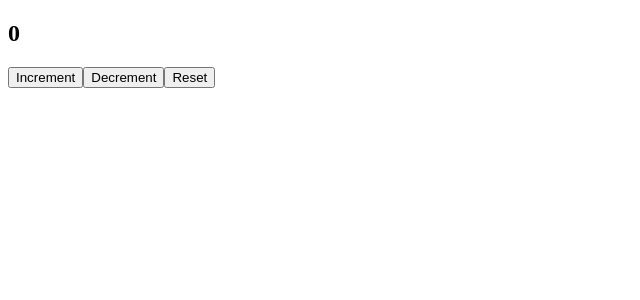
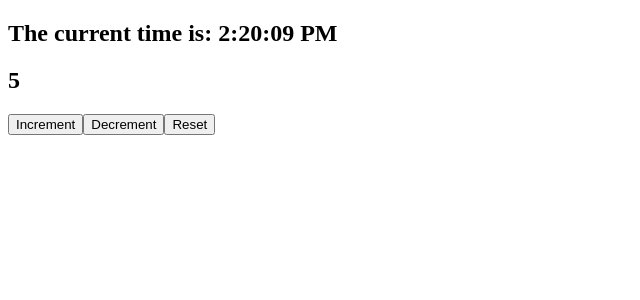
Before and after one commit to dhossainali/React_Exercise, a React (Vite) app: page / in a window 1280 px wide. Shown: the top 300 px of the page, without its empty margins (0-640 px from the left). Built offline with nearby package versions, Linux system fonts and the light colour scheme.

Commit message:
Components are updated, new componnents are added

```diff
--- a/src/App.jsx
+++ b/src/App.jsx
@@ -1,4 +1,3 @@
-
 import { Counter } from "./Counter"
 
 
@@ -8,7 +7,7 @@ function App() {
 
   return (
     <div>
-      <Counter intialValue={5} countNumber={2}/>
+      <Counter initialValue={5} countNumber={2}/>
 
     </div>
   )
--- a/src/Counter.jsx
+++ b/src/Counter.jsx
@@ -1,25 +1,37 @@
-import { useState } from "react"
-import { CounterDisplay } from "./CounterDisplay";
+import { useEffect, useState } from "react"
 
-export function Counter ({intialValue, countNumber}) {
-    const [counter, setCounter]=useState(0)
+
+export function Counter ({initialValue, countNumber}) {
+    const [count, setCount]=useState(initialValue)
+    const [time, setTime]= useState(new Date())
+
+    useEffect(()=>{
+        console.log(count);
+    },[count])
+
+
+    useEffect(()=>{
+        setInterval(()=>{
+            setTime(new Date())
+
+        }, 1000)
+    },[time])
 
     function increment() {
-        setCounter((c)=>c+countNumber);
+        setCount((c)=>c+countNumber);
     }
-
-
     function decrement() {
-        setCounter((c)=>c-countNumber);
+        setCount((c)=>c-countNumber);
     }
 
     function reset() {
-        setCounter(intialValue);
+        setCount(initialValue);
     }
 
     return (
         <div>
-            <CounterDisplay counter={counter}/>
+            <h2>The current time is: {time.toLocaleTimeString()}</h2>
+            <h2>{count}</h2>
             <button onClick={increment}>Increment</button>
             <button onClick={decrement}>Decrement</button>
             <button onClick={reset}>Reset</button>
--- a/src/CounterDisplay.jsx
+++ /dev/null
@@ -1,3 +0,0 @@
-export function CounterDisplay({counter}) {
-    return <h2>{counter}</h2>
-}
```
